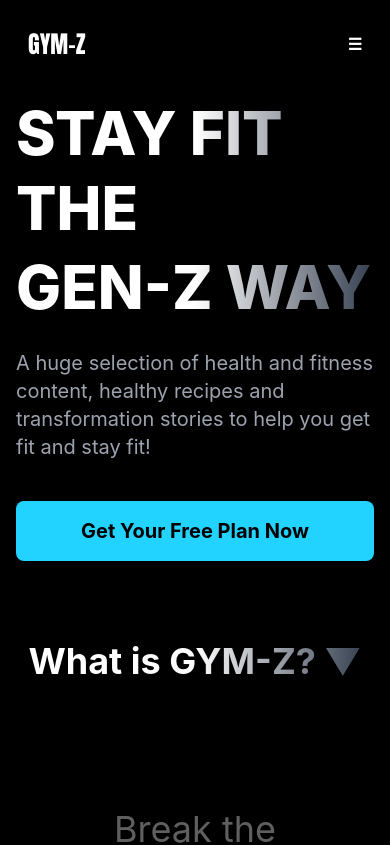
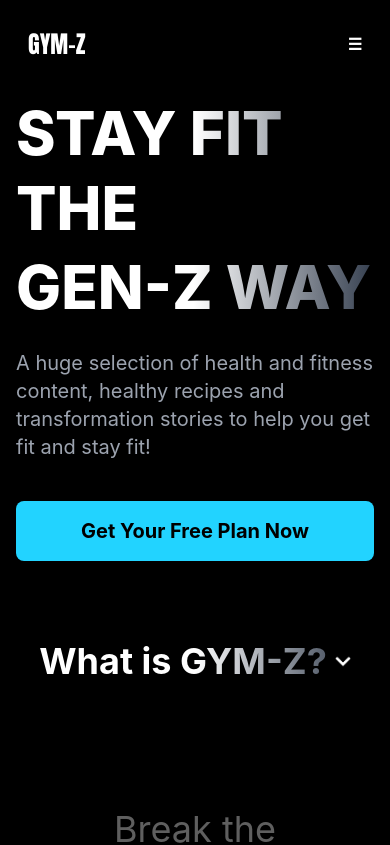
Before and after one commit to GnananSai/Gym-z, a Next.js app: page / in a window 390 px wide. Shown: the top 845 px of the page. Built offline with nearby package versions, Linux system fonts and the light colour scheme.

Commit message:
Made some changes.

```diff
--- a/src/app/page.jsx
+++ b/src/app/page.jsx
@@ -34,20 +34,25 @@ export default function Home() {
     <div className="bg-black text-white mt-20">
 
       {/* Hero Section */}
-      <Hero/>
+      <Hero />
 
       {/* What is GYM-Z Section */}
       <section className="py-16 px-4 md:px-10">
         <div className="container mx-auto text-center">
         <h2
-            className="bg-gradient-to-r from-white via-white to-gray-700 inline-block text-transparent bg-clip-text font-bold text-4xl md:text-5xl cursor-pointer"
+  className="bg-gradient-to-r from-white via-white to-gray-700 inline-flex items-center text-transparent bg-clip-text font-bold text-4xl md:text-5xl cursor-pointer"
   onClick={() => isMobile && toggleContentVisibility()} // Toggle only on mobile
 >
   What is GYM-Z?
-            <span className="ml-2 md:hidden">
-              {isContentVisible ? '▲' : '▼'}
+  <span className="ml-2 md:hidden flex-shrink-0">
+    {isContentVisible ? (
+      <img src="/Up.png" alt="Up Arrow" className="h-4 w-4 " />
+    ) : (
+      <img src="/Down.png" alt="Down Arrow" className="h-4 w-4" />
+    )}
   </span>
 </h2>
+
           {/* Show content based on visibility and screen size */}
           <div
             className={`flex flex-col md:flex-row gap-8 mt-8 md:gap-16 transition-all duration-300 ${isContentVisible || !isMobile ? 'flex-col md:flex-row' : 'hidden'}`}
@@ -113,11 +118,11 @@ export default function Home() {
                 </p>
                 <Link href="/quiz" className='p-2 bg-[#22D3FF] w-fit flex gap-2 md:gap-4 text-black font-bold text-xl md:text-2xl rounded-md'>
                   Take Quiz
-                  <img src='/Back Arrow.png' alt="Back Arrow" className='hidden md:block w-8 h-8'/>
+                  <img src='/Back Arrow.png' alt="Back Arrow" className='hidden md:block w-8 h-8' />
                 </Link>
               </div>
               <div className='w-full hidden md:block'>
-                <img src="/offer.png" alt="Offer Image" className='w-auto h-fit'/>
+                <img src="/offer.png" alt="Offer Image" className='w-auto h-fit' />
               </div>
             </div>
           </section>
@@ -128,7 +133,7 @@ export default function Home() {
       <section className='h-full w-full bg-black p-6 md:p-20'>
         <div className='flex flex-col md:flex-row gap-6 md:gap-16'>
           <div className='w-full md:w-1/2'>
-            <img src="/banner2.png" alt="Banner 2" className='w-full h-auto'/>
+            <img src="/banner2.png" alt="Banner 2" className='w-full h-auto' />
           </div>
           <div className='flex flex-col gap-6 md:gap-10 justify-center w-full md:w-1/2'>
             <h1 className='text-3xl md:text-5xl text-white'>
@@ -139,7 +144,7 @@ export default function Home() {
             </p>
             <Link href="/" className='p-2 w-fit flex gap-2 md:gap-4 text-[#22D3FF] font-bold text-xl md:text-2xl'>
               See More
-              <img src='/Arrow2.png' alt="Arrow" className='hidden md:block'/>
+              <img src='/Arrow2.png' alt="Arrow" className='hidden md:block' />
             </Link>
           </div>
         </div>
--- a/src/components/Footer.jsx
+++ b/src/components/Footer.jsx
@@ -29,11 +29,11 @@ const Footer = () => {
           <div className="md:w-1/3 mb-8 md:mb-0 text-center md:text-left">
             <h5 className="text-xl font-bold">Quick Links</h5>
             <ul className="mt-4 space-y-2">
-              <li><Link href="#" className="text-gray-400 hover:text-green-500">Home</Link></li>
-              <li><Link href="#" className="text-gray-400 hover:text-green-500">Free Workout Plans</Link></li>
-              <li><Link href="#" className="text-gray-400 hover:text-green-500">About Us</Link></li>
-              <li><Link href="#" className="text-gray-400 hover:text-green-500">Contact Us</Link></li>
-              <li><Link href="#" className="text-gray-400 hover:text-green-500">Blog</Link></li>
+              <li><Link href="#" className="text-gray-400 hover:text-[#22D3FF]">Home</Link></li>
+              <li><Link href="#" className="text-gray-400 hover:text-[#22D3FF]">Free Workout Plans</Link></li>
+              <li><Link href="#" className="text-gray-400 hover:text-[#22D3FF]">About Us</Link></li>
+              <li><Link href="#" className="text-gray-400 hover:text-[#22D3FF]">Contact Us</Link></li>
+              <li><Link href="#" className="text-gray-400 hover:text-[#22D3FF]">Blog</Link></li>
             </ul>
           </div>
 
@@ -43,8 +43,8 @@ const Footer = () => {
             <p className="mt-4 text-gray-400">
               Have questions or need support? Reach out to our team.
             </p>
-            <p className="mt-2 text-gray-400">Email: <Link href="mailto:support@gym-z.com" className="hover:text-green-500">support@gym-z.com</Link></p>
-            <p className="mt-2 text-gray-400">Phone: <Link href="tel:+18001234567" className="hover:text-green-500">+91 6969696969</Link></p>
+            <p className="mt-2 text-gray-400">Email: <Link href="mailto:support@gym-z.com" className="hover:text-[#22D3FF]">support@gym-z.com</Link></p>
+            <p className="mt-2 text-gray-400">Phone: <Link href="tel:+18001234567" className="hover:text-[#22D3FF]">+91 6969696969</Link></p>
           </div>
         </div>
       </div>
--- a/src/components/Question_option.jsx
+++ b/src/components/Question_option.jsx
@@ -1,7 +1,9 @@
-// components/Question.js
 import React from 'react';
 
 export default function Question_option({ question, options, selectedOption, onOptionChange }) {
+  // Check if there are more than 5 options to enable the grid layout
+  const isGrid = options.length > 5;
+
   return (
     <div>
       <h1 className="font-inter text-center text-2xl font-bold">
@@ -9,7 +11,9 @@ export default function Question_option({ question, options, selectedOption, onO
       </h1>
 
       {/* Options */}
-      <div className="mt-8 space-y-4">
+      <div
+        className={`mt-8 gap-4 ${isGrid ? 'grid grid-cols-1 md:grid-cols-2' : 'space-y-4'}`}
+      >
         {options.map((option) => (
           <button
             key={option.label}
```
Lines whose indentation alone changed are shown as unchanged.
